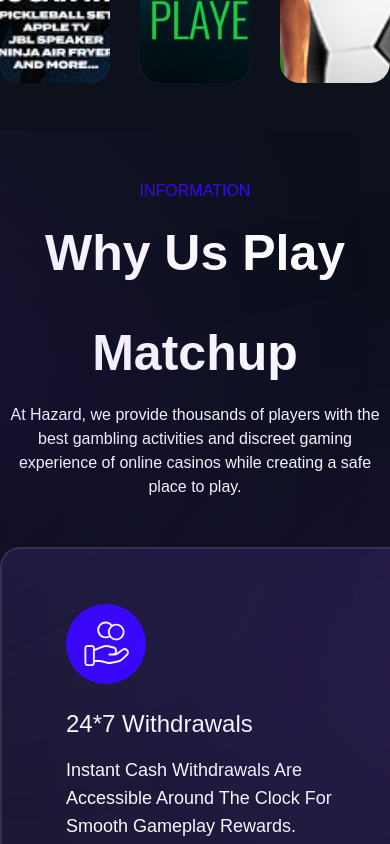
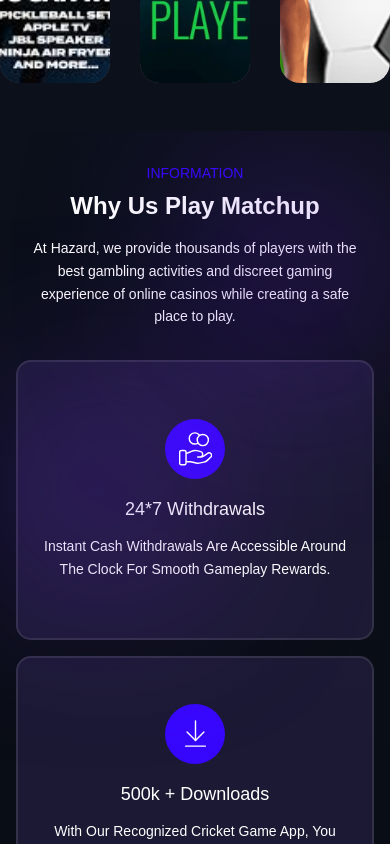
Before and after one commit to Ibraz94/futbol-quiz, a Next.js app: page / in a window 390 px wide. Shown: the part 1540-2384 px from the top of the page. Built offline with nearby package versions, Linux system fonts and the light colour scheme; a web font is replaced by a local one.

Commit message:
add responsiveness in information component

```diff
--- a/components/Information.tsx
+++ b/components/Information.tsx
@@ -66,41 +66,46 @@ const Services = () => {
   };
 
   return (
-    <section ref={ref} className="relative min-h-[80vh] flex flex-col justify-center py-12 xl:py-0 overflow-hidden">
-      <div className="w-[184px] h-[184px] rounded-full bg-gradient-to-r from-[#3707FC] to-[#a442c5] blur-[150px] absolute top-36 right-96"></div>
-      <div className="w-[180px] h-[180px] rounded-full bg-gradient-to-r from-[#3707FC] to-[#a442c5] blur-[150px] absolute top-[450px] left-80"></div>
+    <section ref={ref} className="relative min-h-[80vh] flex flex-col justify-center py-8 sm:py-12 xl:py-0 overflow-hidden px-4 sm:px-6 lg:px-8">
+      <div className="w-[120px] h-[120px] sm:w-[150px] sm:h-[150px] lg:w-[184px] lg:h-[184px] rounded-full bg-gradient-to-r from-[#3707FC] to-[#a442c5] blur-[100px] sm:blur-[120px] lg:blur-[150px] absolute top-20 sm:top-36 right-10 sm:right-32 lg:right-96"></div>
+      <div className="w-[120px] h-[120px] sm:w-[150px] sm:h-[150px] lg:w-[180px] lg:h-[180px] rounded-full bg-gradient-to-r from-[#3707FC] to-[#a442c5] blur-[100px] sm:blur-[120px] lg:blur-[150px] absolute top-[300px] sm:top-[400px] lg:top-[450px] left-10 sm:left-32 lg:left-80"></div>
 
       <motion.div
         initial="hidden"
         animate={isInView ? "visible" : "hidden"}
         variants={headingVariants}
+        className="text-center mb-8 sm:mb-12"
       >
-        <h2 className="text-center text-base font-normal text-accent uppercase">Information</h2>
-        <h1 className="text-center text-[50px] font-semibold">Why Us Play Matchup</h1>
-        <p className="text-center font-light text-base">At Hazard, we provide thousands of players with the best gambling activities and discreet gaming<br /> experience of online casinos while creating a safe place to play.</p>
+        <h2 className="text-sm sm:text-base font-normal text-accent uppercase mb-2 sm:mb-4">Information</h2>
+        <h1 className="text-2xl sm:text-3xl md:text-4xl lg:text-[50px] font-semibold mb-4 sm:mb-6 leading-tight">Why Us Play Matchup</h1>
+        <p className="font-light text-sm sm:text-base max-w-4xl mx-auto leading-relaxed px-4">
+          At Hazard, we provide thousands of players with the best gambling activities and discreet gaming<br className="hidden sm:block" /> experience of online casinos while creating a safe place to play.
+        </p>
       </motion.div>
 
       <motion.div
-        className="container mx-auto mt-12"
+        className="container mx-auto"
         initial="hidden"
         animate={isInView ? "visible" : "hidden"}
         variants={containerVariants}
       >
-        <div className="grid grid-cols-1 md:grid-cols-3 gap-6">
+        <div className="grid grid-cols-1 lg:grid-cols-3 gap-4 sm:gap-6 max-w-7xl mx-auto">
           {information.map((info, index) => (
             <motion.div
               key={index}
               variants={itemVariants}
-              className="flex flex-col items-center justify-center w-[410px] h-[350px] bg-[#2F265380] rounded-[20px] border-2 border-white/10"
+              className="flex flex-col items-center justify-center w-full max-w-[410px] mx-auto h-auto min-h-[280px] sm:min-h-[320px] lg:h-[350px] bg-[#2F265380] rounded-[15px] sm:rounded-[20px] border-2 border-white/10 p-6 sm:p-8"
             >
-              <div className="flex flex-col items-start justify-center text-center ml-8">
-                <div className="w-[80px] h-[80px] rounded-full flex items-center justify-center bg-accent mb-4">
-                  {info.icon}
+              <div className="flex flex-col items-center sm:items-start justify-center text-center sm:text-left w-full">
+                <div className="w-[60px] h-[60px] sm:w-[70px] sm:h-[70px] lg:w-[80px] lg:h-[80px] rounded-full flex items-center justify-center bg-accent mb-4 sm:mb-6">
+                  <div className="scale-75 sm:scale-90 lg:scale-100">
+                    {info.icon}
+                  </div>
                 </div>
-                <div className="text-[24px] font-medium mb-2">
+                <div className="text-lg sm:text-xl lg:text-[24px] font-medium mb-3 sm:mb-4">
                   {info.title}
                 </div>
-                <div className="text-lg font-light text-left w-[310px]">
+                <div className="text-sm sm:text-base lg:text-lg font-light leading-relaxed max-w-[310px]">
                   {info.description}
                 </div>
               </div>
```
